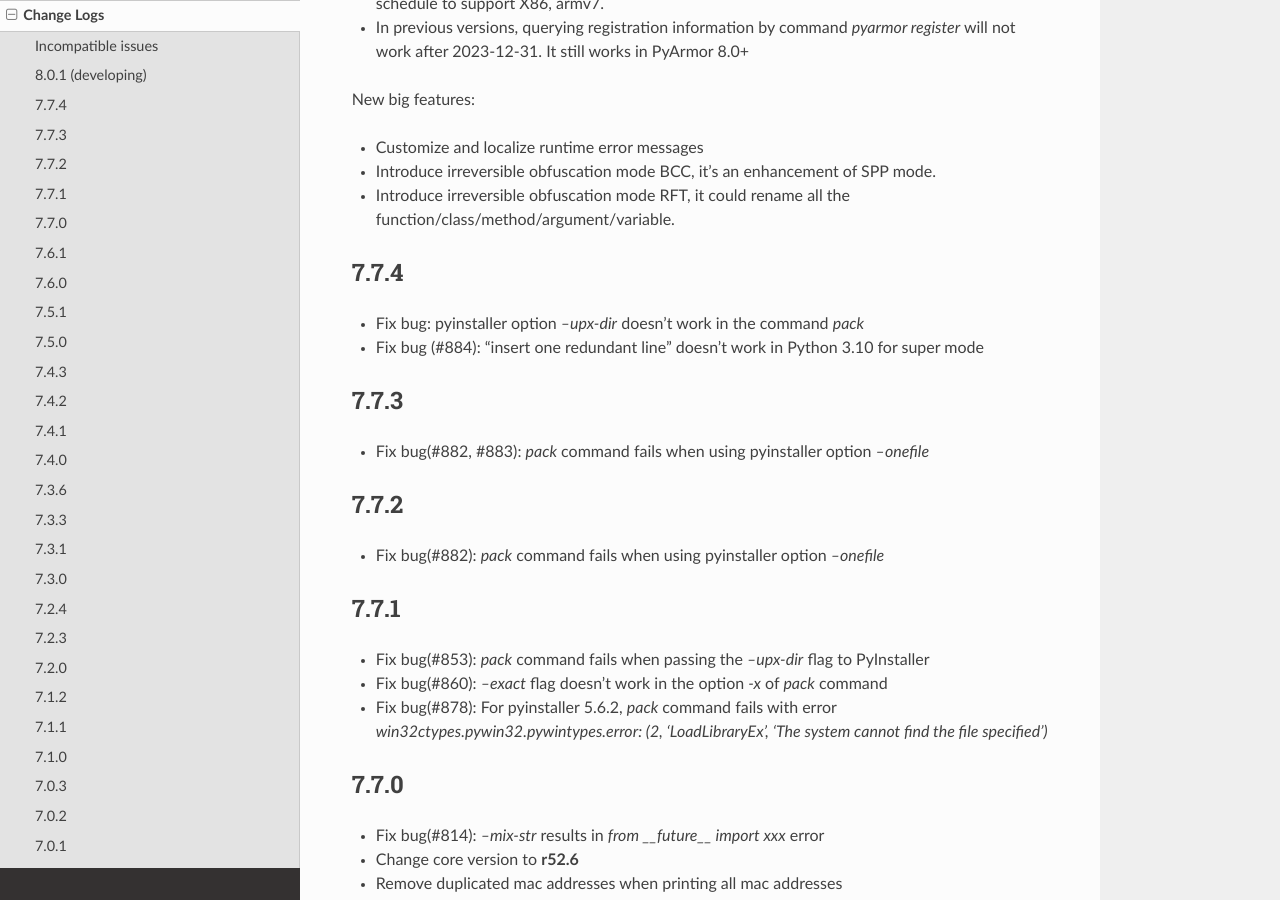
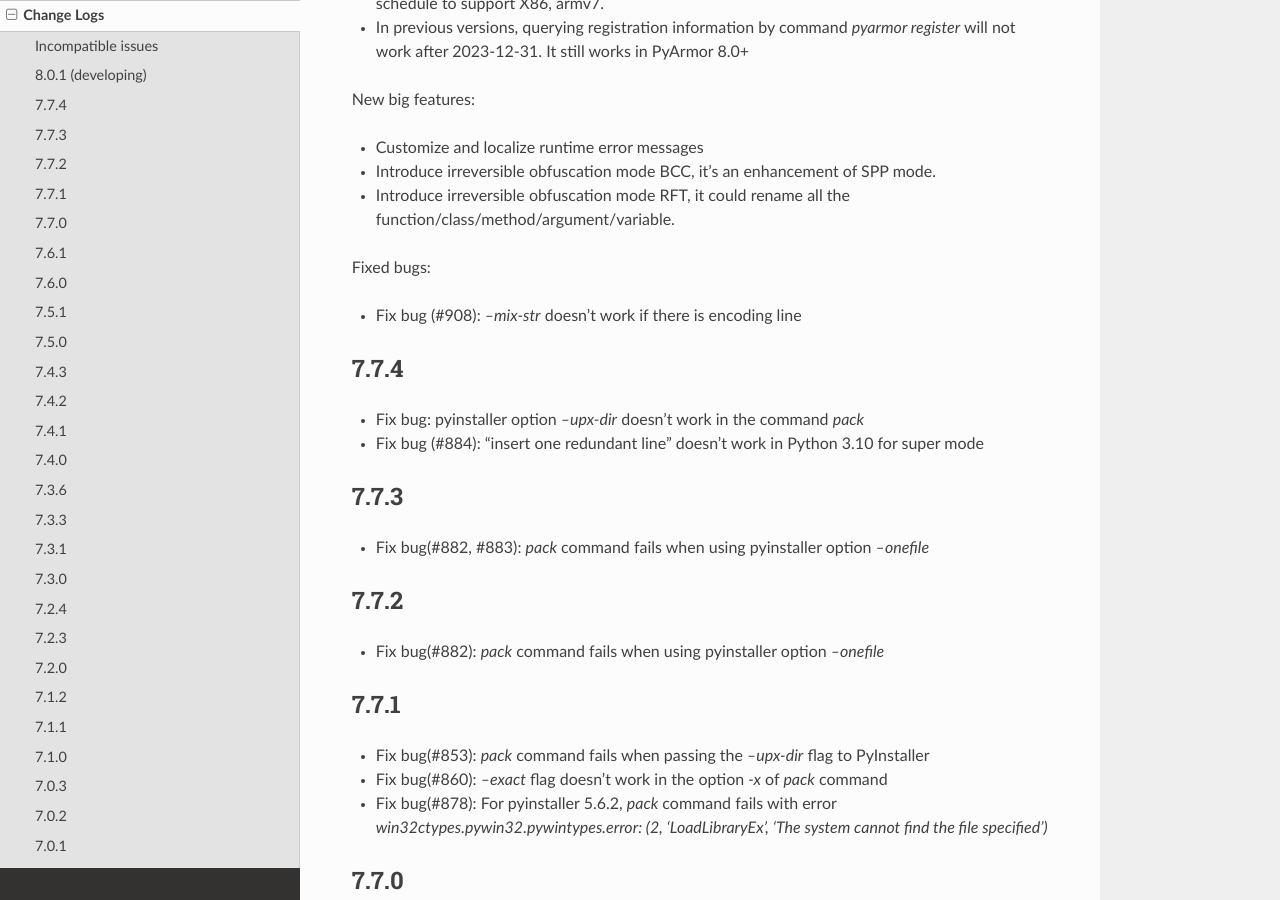
Before and after one commit to dashingsoft/pyarmor, a Sphinx documentation site: the page built from docs/change-logs.rst, in a window 1280 px wide and 900 px high, scrolled down 1045 px. Built offline with Sphinx 7.4.7 and the Read the Docs theme 2.0.0, drawn with Linux system fonts in a browser that asks for light colours.

Commit message:
Add change log

```diff
--- a/docs/change-logs.rst
+++ b/docs/change-logs.rst
@@ -65,6 +65,10 @@
 * Introduce irreversible obfuscation mode BCC, it's an enhancement of SPP mode.
 * Introduce irreversible obfuscation mode RFT, it could rename all the
   function/class/method/argument/variable.
+
+Fixed bugs:
+
+* Fix bug (#908): `--mix-str` doesn't work if there is encoding line
 
 7.7.4
 -----
```
